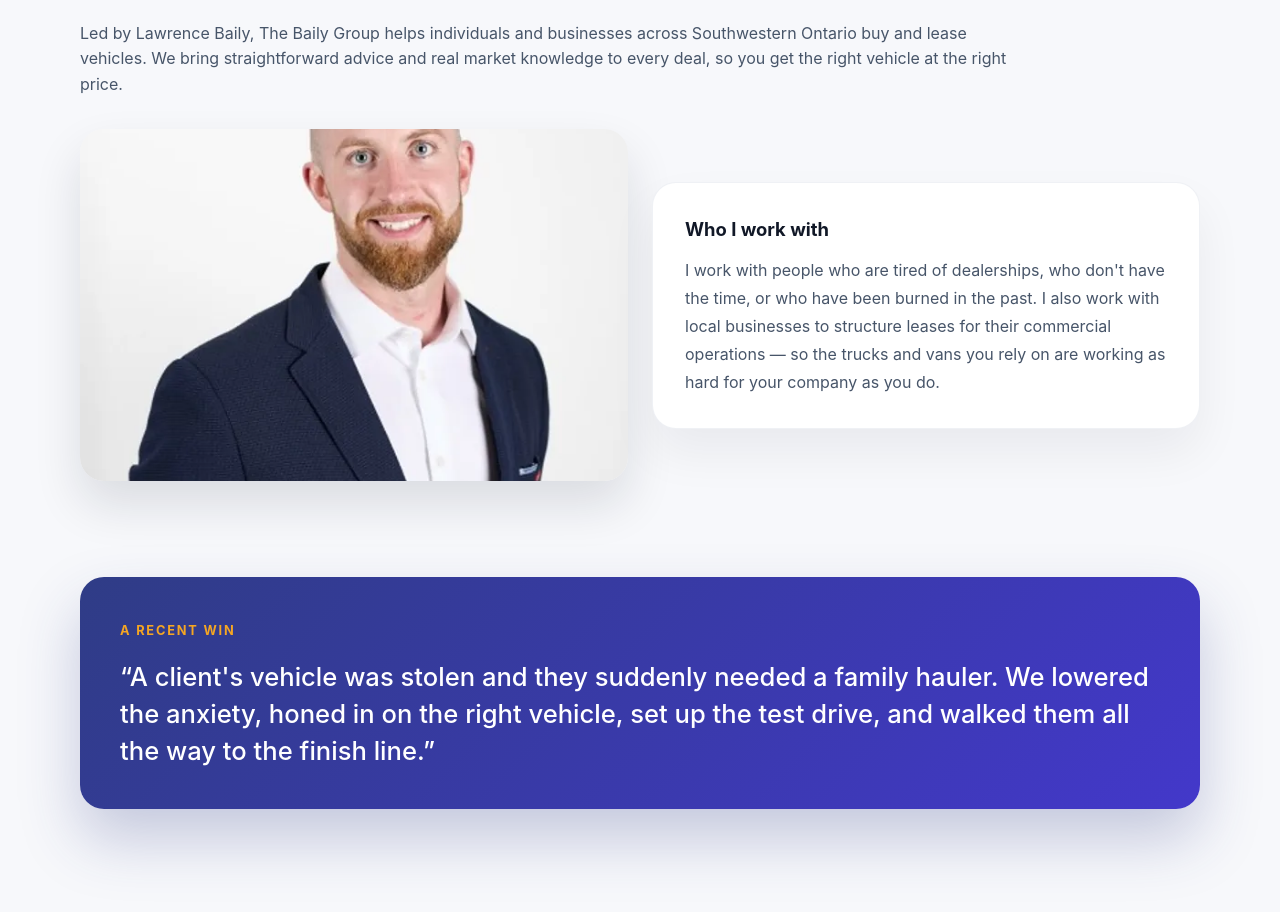
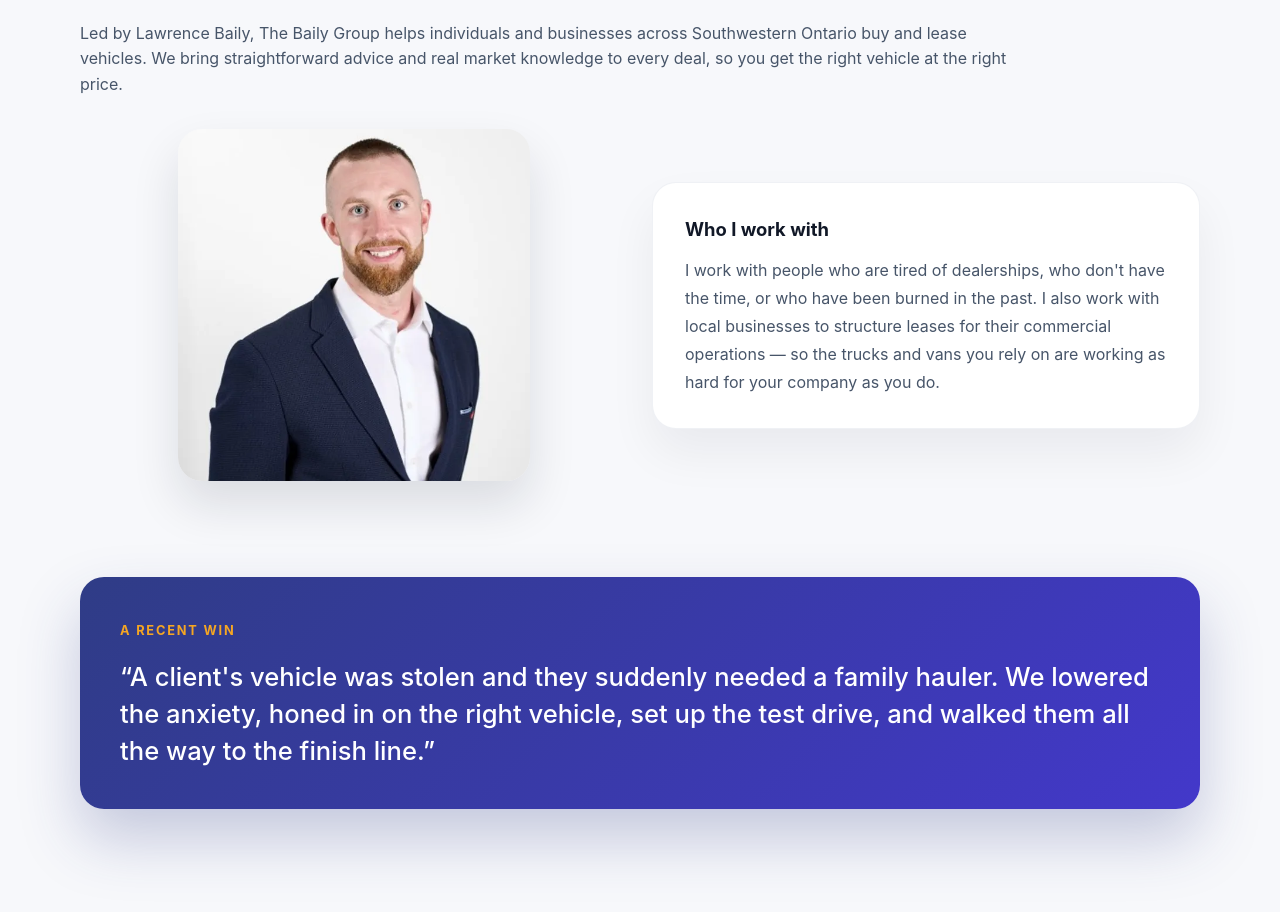
Before and after one commit to couchmanrick-wq/BailyGroup, a Next.js app: page / in a window 1280 px wide. Shown: the part 2249-3161 px from the top of the page. Built offline with nearby package versions, Linux system fonts and the light colour scheme.

Commit message:
Show full About portrait without cropping
Switch the About image to object-fit: contain with a capped width so
the entire photo is visible at a smaller size instead of being cropped.

Co-Authored-By: Claude Opus 4.8 <noreply@anthropic.com>

```diff
--- a/src/styles/Home.module.css
+++ b/src/styles/Home.module.css
@@ -577,9 +577,10 @@
 
 .aboutImage {
   width: 100%;
-  height: 100%;
-  max-height: 22rem;
-  object-fit: cover;
+  max-width: 22rem;
+  height: auto;
+  object-fit: contain;
+  justify-self: center;
   border-radius: 1.5rem;
   box-shadow: 0 24px 48px rgba(15, 23, 42, 0.12);
 }
```
